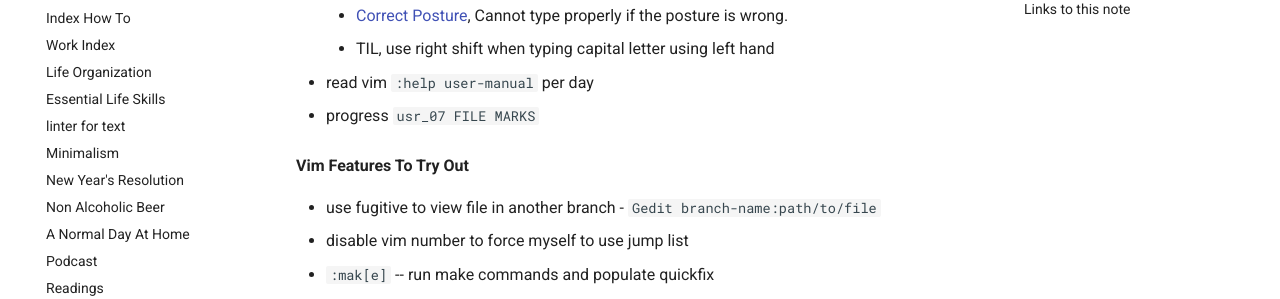
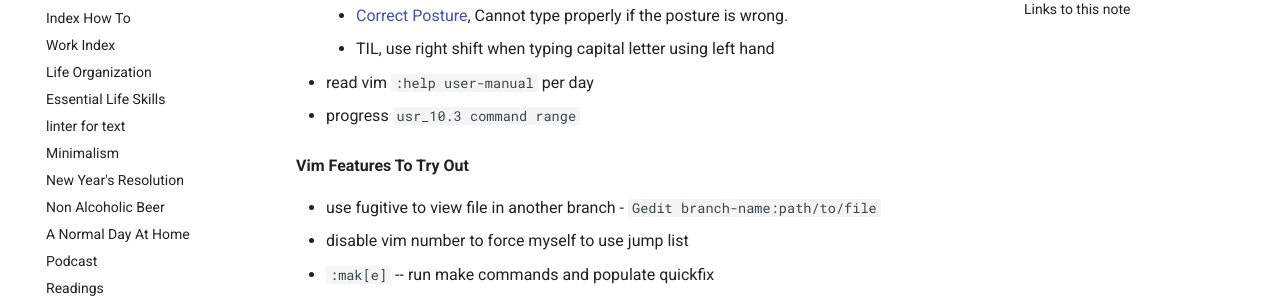
Before and after one commit to ynotstartups/notes, an MkDocs documentation site: the page built from notes/reminders.md, in a window 1280 px wide and 900 px high, scrolled down 443 px. Shown: the part 153-452 px from the top of the window. Built offline with MkDocs 1.6.1 and Material for MkDocs 9.7.7, drawn with Linux system fonts in a browser that asks for light colours.

Commit message:
update progress

```diff
--- a/notes/reminders.md
+++ b/notes/reminders.md
@@ -18,7 +18,7 @@
 
 - read vim `:help user-manual` per day
 
-  - progress `usr_07 FILE MARKS`
+  - progress `usr_10.3 command range`
 
 **Vim Features To Try Out**
 
```
